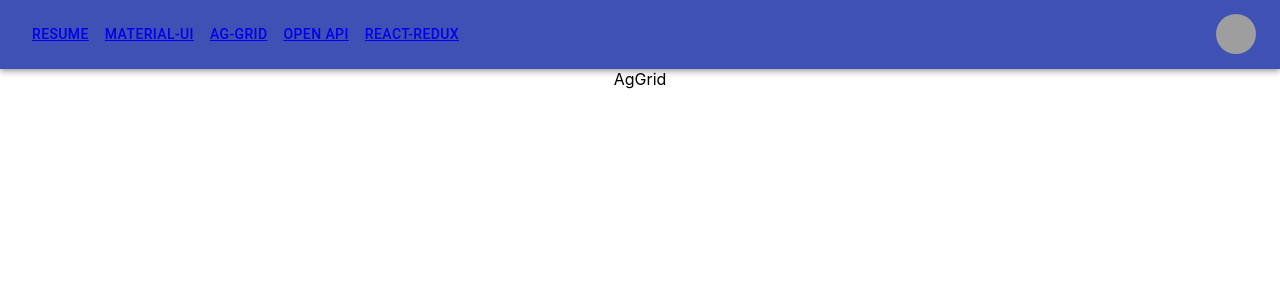
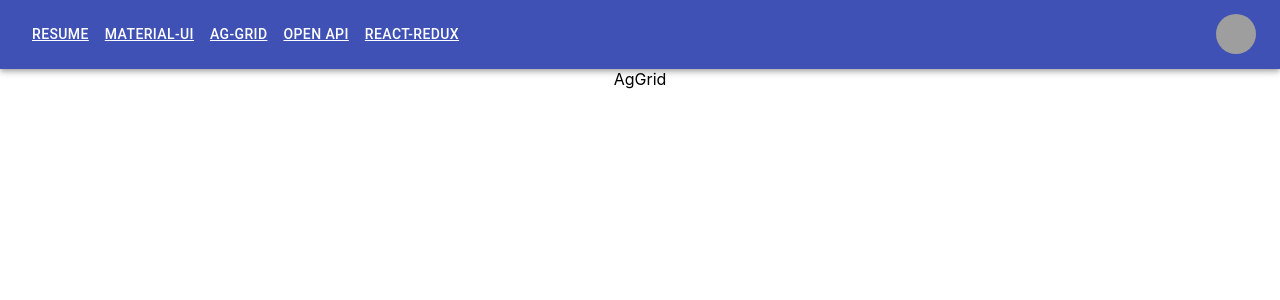
Before and after one commit to acudworth3/atc_portfolio, a React (Create React App) app: page /AG-Grid in a window 1280 px wide. Shown: the top 300 px of the page. Built offline with nearby package versions, Linux system fonts and the light colour scheme; grey boxes are pictures that could not be loaded.

Commit message:
make the links white

```diff
--- a/src/app/ThemeMui.tsx
+++ b/src/app/ThemeMui.tsx
@@ -11,9 +11,9 @@ export const themeOptions: ThemeOptions = {
     secondary: {
       main: "#f50057",
     },
-    // background: {
-    //   paper: "#000000",
-    // },
+    background: {
+      paper: "#000000",
+    },
   },
 };
 
--- a/src/features/navBar/NavBar.tsx
+++ b/src/features/navBar/NavBar.tsx
@@ -88,7 +88,9 @@ function NavBar() {
                 key={page}
                 sx={{ my: 2, color: "white", display: "block" }}
               >
-                <Link to={page}>{page}</Link>
+                <Link style={{ color: "white" }} to={page}>
+                  {page}
+                </Link>
               </Button>
             ))}
           </Box>
```
